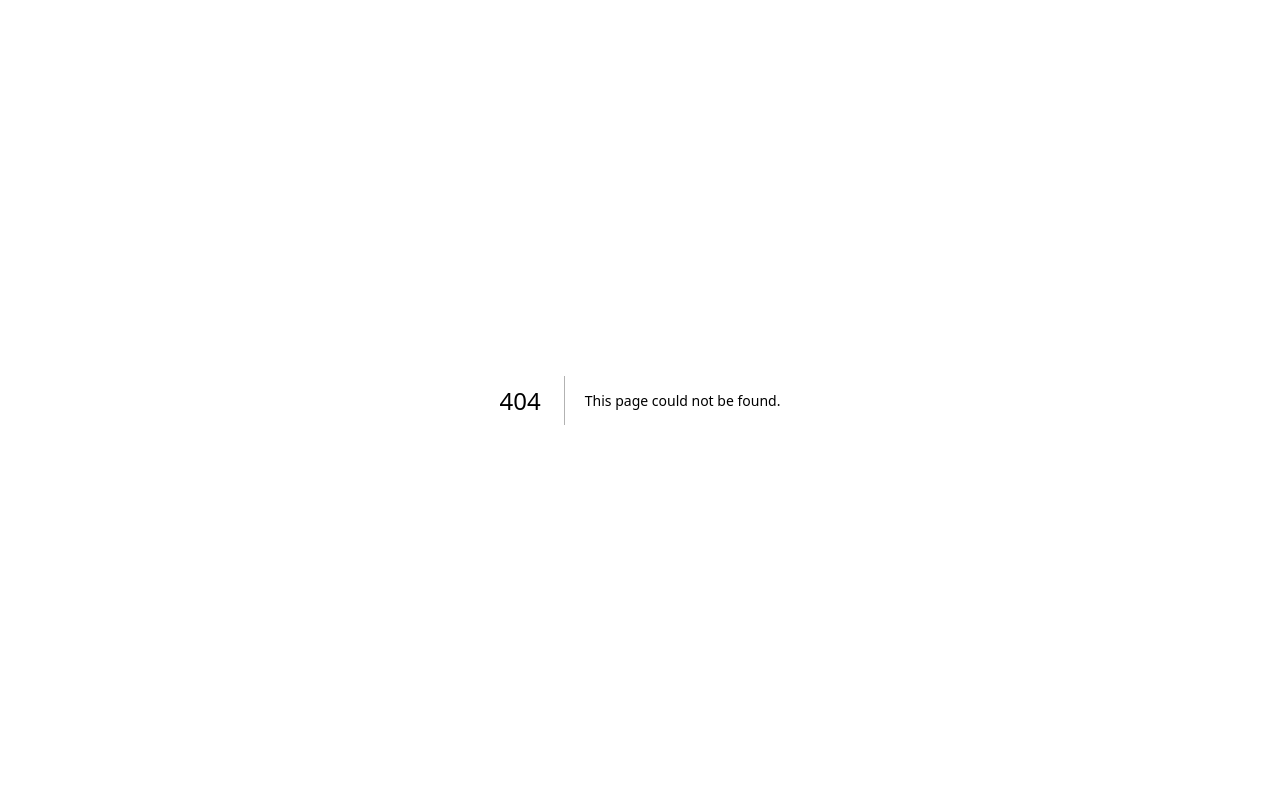
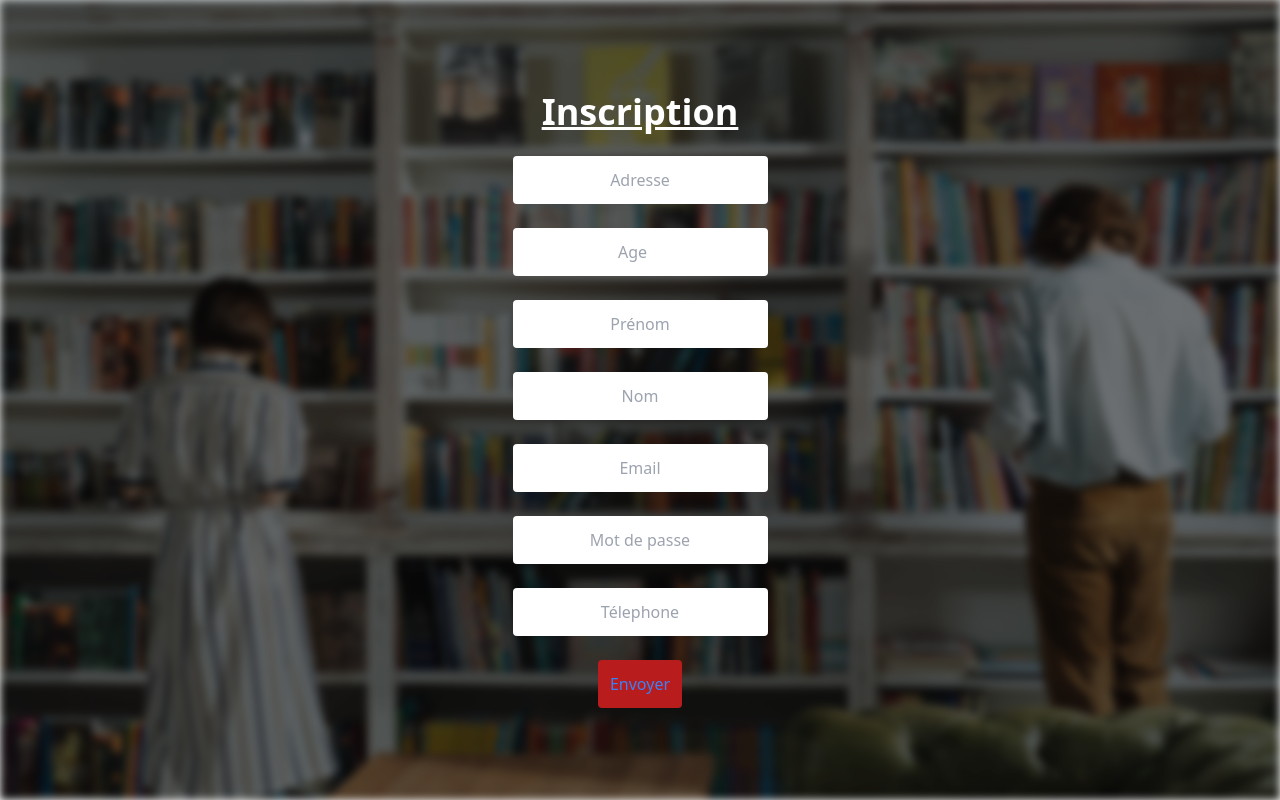
Before and after one commit to Fred-18/labibliothequefrontend, a Next.js app: page /SubcribePage in a window 1280 px wide. Before the commit this address had no page. Built offline with nearby package versions, Linux system fonts and the light colour scheme.

Commit message:
✨ creation page inscription

```diff
--- a/src/components/Navbar.js
+++ b/src/components/Navbar.js
@@ -53,6 +53,14 @@ export const Navbar = () => {
                 >
                   Connection
                 </a>
+              </li>{" "}
+              <li>
+                <a
+                  href="/ConnectionPage"
+                  class="block py-2 pl-3 pr-4 text-gray-900 rounded hover:bg-gray-100 md:hover:bg-transparent md:border-0 md:hover:text-blue-700 md:p-0 dark:text-white md:dark:hover:text-blue-500 dark:hover:bg-gray-700 dark:hover:text-white md:dark:hover:bg-transparent"
+                >
+                  Inscription
+                </a>
               </li>
             </ul>
           </div>
--- a/src/pages/LoginPage.js
+++ b/src/pages/LoginPage.js
@@ -40,7 +40,10 @@ const LoginPage = () => {
         alt="bg"
       />
       <h1 className="text-4xl text-white font-bold underline">Login</h1>
-      <form onSubmit={handleSubmit}>
+      <form
+        onSubmit={handleSubmit}
+        className=" p-20 rounded  flex flex-col gap-6 bg-slate-800"
+      >
         {" "}
         {/* Ajout du formulaire avec gestionnaire de soumission */}
         <input
@@ -59,10 +62,9 @@ const LoginPage = () => {
           onChange={(e) => setPassword(e.target.value)}
           required
         />
-        <button className="myButton flex" type="submit" onSubmit={handleSubmit}>
+        <button className="myButton" type="submit" onSubmit={handleSubmit}>
           Envoyer
         </button>
-        {/* Bouton de soumission */}
       </form>
     </main>
   );
--- /dev/null
+++ b/src/pages/SubcribePage.js
@@ -0,0 +1,124 @@
+import React, { useState } from "react";
+import Image from "next/image";
+import bglogin from "../../public/bglogin.jpg";
+import axios from "axios";
+
+const ConnectionPage = () => {
+  const [address, setAddress] = useState("");
+  const [age, setAge] = useState("");
+  const [firstName, setFirstName] = useState("");
+  const [lastName, setLastName] = useState("");
+  const [email, setEmail] = useState("");
+  const [password, setPassword] = useState("");
+  const [telephone, setTelephone] = useState("");
+
+  const handleSubmit = async (event) => {
+    event.preventDefault();
+    setAddress("");
+    setAge("");
+    setFirstName("");
+    setLastName("");
+    setEmail("");
+    setPassword;
+    setTelephone("");
+
+    const datas = {
+      headers: {
+        "Content-Type": "application/json",
+      },
+      address: address,
+      age: age,
+      firstname: firstName,
+      lastname: lastName,
+      mail: email,
+      password: password,
+      telephone: telephone,
+      role: 0,
+    };
+    console.log(datas);
+    axios
+      .post("http://localhost:8080/users", datas)
+      .then((reponse) => {
+        console.log(reponse);
+        successMessage();
+      })
+      .catch((error) => {
+        console.log(error);
+      });
+  };
+
+  const successMessage = () => {
+    alert("Vous êtes inscrit avec succcès bienvenue");
+  };
+
+  return (
+    <main className="h-screen flex items-center justify-center flex-col gap-6">
+      <Image
+        className="h-full absolute z-[-1] blur-sm brightness-50 "
+        src={bglogin}
+        alt="bg"
+      />
+      <h1 className="text-4xl text-white font-bold underline">Inscription</h1>
+      <form className=" flex flex-col gap-6" onSubmit={handleSubmit}>
+        <input
+          className="myInput"
+          type="text"
+          required
+          placeholder="Adresse"
+          value={address}
+          onChange={(e) => setAddress(e.target.value)}
+        />
+        <input
+          className="myInput"
+          type="number"
+          required
+          placeholder="Age"
+          value={age}
+          onChange={(e) => setAge(e.target.value)}
+        />
+        <input
+          className="myInput"
+          type="text"
+          required
+          placeholder="Prénom"
+          value={firstName}
+          onChange={(e) => setFirstName(e.target.value)}
+        />
+        <input
+          className="myInput"
+          type="text"
+          required
+          placeholder="Nom"
+          value={lastName}
+          onChange={(e) => setLastName(e.target.value)}
+        />
+        <input
+          className="myInput"
+          type="email"
+          required
+          placeholder="Email"
+          value={email}
+          onChange={(e) => setEmail(e.target.value)}
+        />
+        <input
+          className="myInput"
+          type="password"
+          placeholder="Mot de passe"
+          value={password}
+          onChange={(e) => setPassword(e.target.value)}
+        />
+        <input
+          className="myInput"
+          type="tel"
+          placeholder="Télephone"
+          value={telephone}
+          onChange={(e) => setTelephone(e.target.value)}
+        />
+        <button className="myButton flex" type="submit" onSubmit={handleSubmit}>
+          Envoyer
+        </button>
+      </form>
+    </main>
+  );
+};
+export default ConnectionPage;
--- a/src/styles/globals.css
+++ b/src/styles/globals.css
@@ -27,9 +27,9 @@ body {
 }
 
 .myInput {
-  @apply p-3 rounded text-black;
+  @apply p-3 rounded text-black flex gap-6 text-center;
 }
 
 .myButton {
-  @apply bg-white p-3 rounded text-blue-500;
+  @apply p-3 bg-red-700 rounded text-blue-500 text-center self-center;
 }
```
